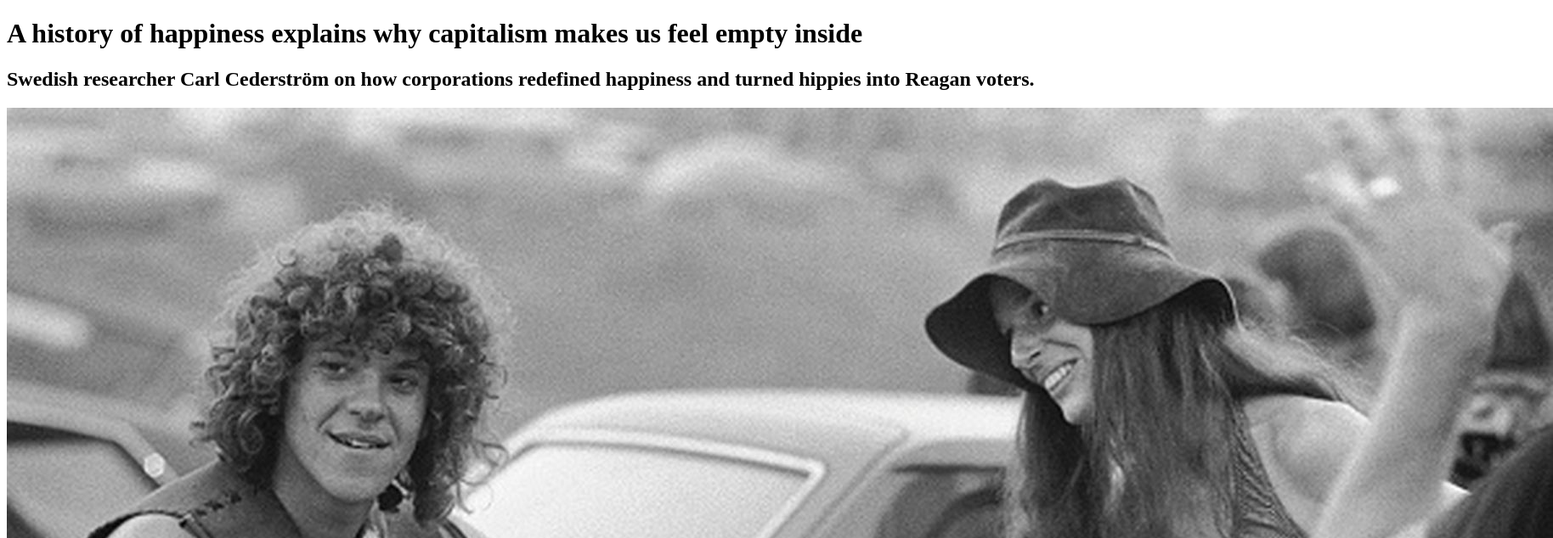
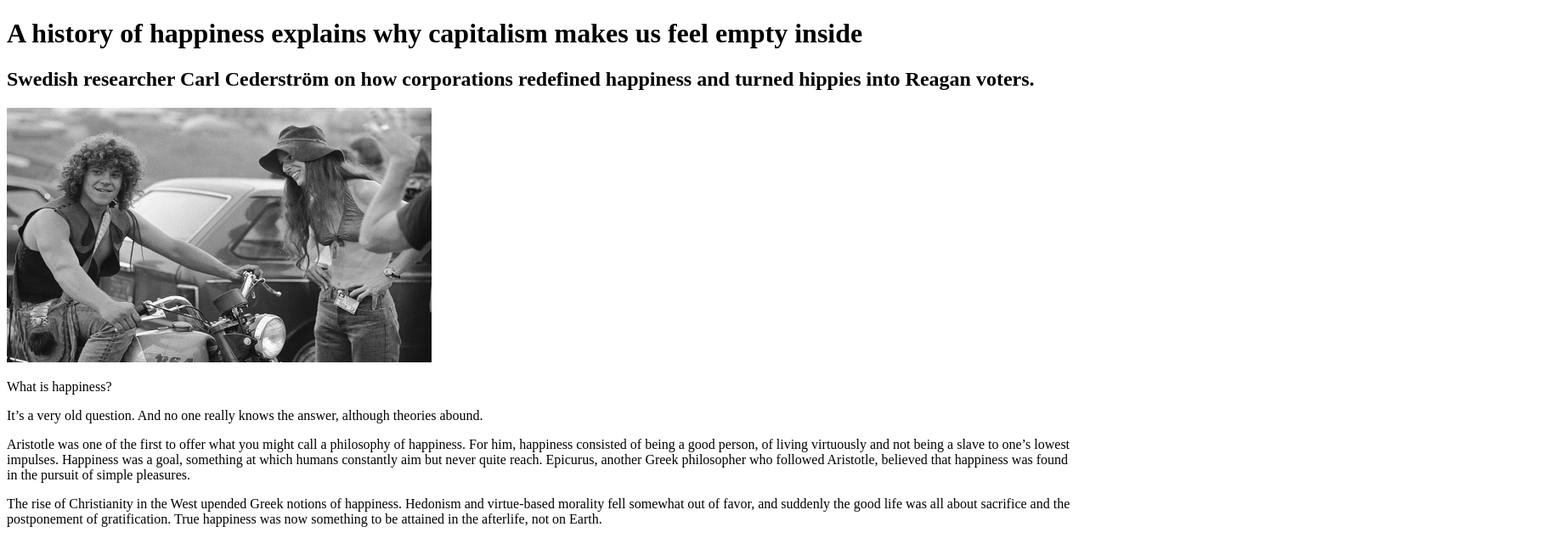
Before and after one commit to jweed/jweed.github.io, a plain HTML site: page interview/interview.html in a window 1280 px wide. Shown: the top 634 px of the page at 85% size, 1828 px wide, since content can reach past the window. Drawn offline with Linux system fonts and the light colour scheme; a web font is replaced by a local one.

Commit message:
Update interview.html

```diff
--- a/interview/interview.html
+++ b/interview/interview.html
@@ -17,6 +17,7 @@
     h1{
 
     	font-family: 'Alice', serif;
+    	color: black;
     }
 
 
@@ -37,7 +38,7 @@
     	<h2>
     		Swedish researcher Carl Cederström on how corporations redefined happiness and turned hippies into Reagan voters.
     	</h2>
-    	<img src= interview_image1.jpg alt= "hippie bikers">
+    	<img src= interview_image1.jpg alt= "hippie bikers" style= "width:500px;height:300px;">
 
     	<p>
     		What is happiness?
```
